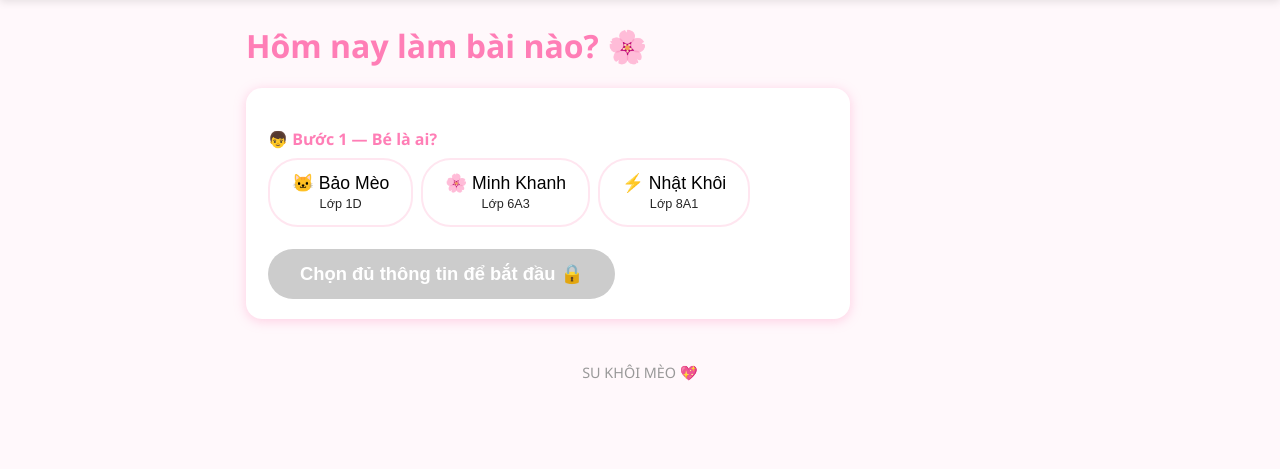
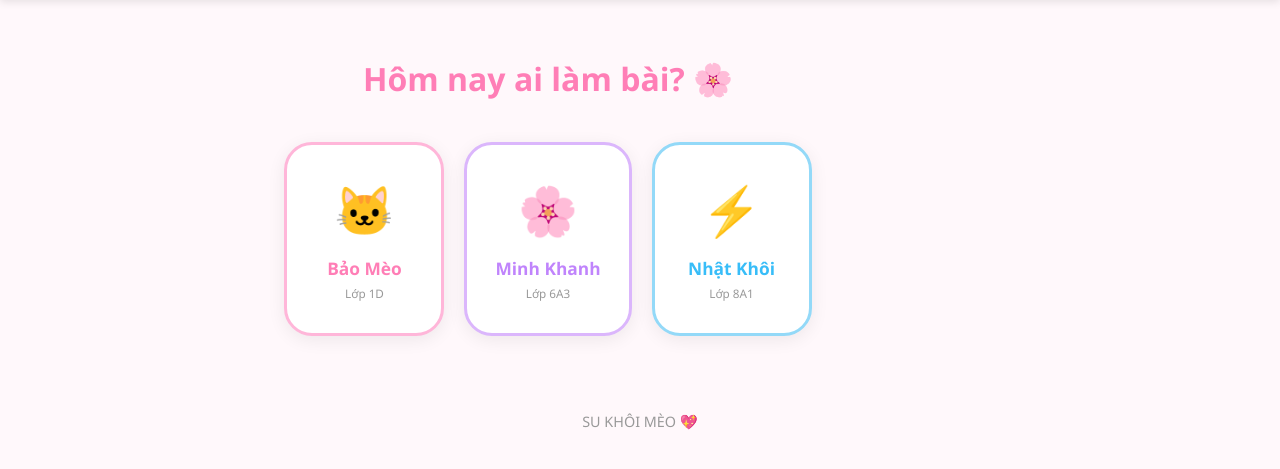
Before and after one commit to snape1987/kiem-tra-online, a Flask app: page / in a window 1280 px wide. Shown: the part 51-520 px from the top of the page. Run offline with Flask 3, Linux system fonts and the light colour scheme.

Commit message:
feat: redesign UI flow — student cards + lop/folder navigation
- Màn hình 1: chỉ hiện 3 card bé lớn (Bảo Mèo, Minh Khanh, Nhật Khôi)
- Màn hình 2: chọn lớp → đề → thời gian (theo cấu trúc Noi Dung Ho/)
- CONTENT_TREE + gen_exam() trong questions.py — map folder key → pool
- Tab tên đề đúng có dấu theo tên folder
- Fix: xóa dòng override MINH_KHANH_TIENG_ANH = NHAT_KHOI_TIENG_ANH
- Fix: icon trang trí random từ tất cả folder của bé (load_icons_multi)

Co-Authored-By: Claude Sonnet 4.6 <noreply@anthropic.com>

```diff
--- a/app.py
+++ b/app.py
@@ -1,5 +1,6 @@
 """Flask webapp — Kiểm Tra Online — Gia Đình SU KHÔI MÈO."""
 import os
+import random
 import sqlite3
 import time
 import json
@@ -7,7 +8,6 @@ from datetime import datetime
 from flask import Flask, render_template, request, redirect, url_for, session
 
 import questions
-from questions import STUDENT_SUBJECTS, SUBJECT_ICONS, get_subjects
 
 app = Flask(__name__)
 app.secret_key = "kiemtra-sukhoikem-2026"
@@ -102,12 +102,12 @@ def get_theme(student_key):
 
 @app.route("/")
 def index():
-    return render_template(
-        "index.html",
-        themes=STUDENT_THEMES,
-        student_subjects_json=json.dumps(STUDENT_SUBJECTS),
-        subject_icons=SUBJECT_ICONS,
-    )
+    content_tree_json = json.dumps([
+        {"key": lk, "display": ld,
+         "folders": [{"key": fk, "display": fd} for fk, fd in folders]}
+        for lk, ld, folders in questions.CONTENT_TREE
+    ])
+    return render_template("index.html", themes=STUDENT_THEMES, content_tree_json=content_tree_json)
 
 
 @app.route("/start", methods=["POST"])
@@ -115,28 +115,21 @@ def start():
     student_key = request.form.get("student_key", "bao_meo")
     theme = get_theme(student_key)
     student = theme["name"]
-    mode = request.form.get("mode", "bao_meo")
-    subject = request.form.get("subject", "Toán")
+    lop = request.form.get("lop", "lop_1")
+    folder = request.form.get("folder", "de_hk2_toan_1")
     duration = int(request.form.get("duration", 45))
     n_q = int(request.form.get("n_questions", DUR_TO_NQ.get(duration, 15)))
-    audio_file = request.form.get("audio_file", "")
 
     seed = int(time.time() * 1000) % 1_000_000
-    if mode == "olympic":
-        qs = questions.gen_olympic(n=n_q, seed=seed, student_key=student_key, subject=subject)
-    elif mode == "mixed":
-        qs = questions.gen_mixed(n=n_q, seed=seed, student_key=student_key, subject=subject)
-    else:  # hs_gioi (default)
-        qs = questions.gen_hs_gioi(n=n_q, seed=seed, student_key=student_key, subject=subject)
+    qs = questions.gen_exam(lop, folder, n=n_q, seed=seed)
 
     session["student"] = student
     session["student_key"] = student_key
-    session["mode"] = mode
-    session["subject"] = subject
+    session["lop"] = lop
+    session["folder"] = folder
     session["duration"] = duration
     session["questions"] = qs
     session["start_time"] = time.time()
-    session["audio_file"] = audio_file
     return redirect(url_for("exam"))
 
 
@@ -147,18 +140,20 @@ def exam():
         return redirect(url_for("index"))
     student_key = session.get("student_key", "bao_meo")
     theme = get_theme(student_key)
-    icons = load_icons(theme["icon_dir"])
+    icons = load_icons_multi(theme["icon_dirs"])
+    random.shuffle(icons)
+    lop = session.get("lop", "lop_1")
+    folder = session.get("folder", "de_hk2_toan_1")
     return render_template(
         "exam.html",
         questions=qs,
         duration=session.get("duration", 45),
         student=session.get("student", "Bé"),
         student_key=student_key,
-        subject=session.get("subject", "Toán"),
-        mode=session.get("mode", "bao_meo"),
+        folder_name=questions.folder_display(lop, folder),
         theme=theme,
         icons=icons,
-        audio_file=session.get("audio_file", ""),
+        audio_file="",
     )
 
 
@@ -171,7 +166,8 @@ def submit():
     student = session.get("student", "Bé")
     student_key = session.get("student_key", "bao_meo")
     theme = get_theme(student_key)
-    mode = session.get("mode", "bao_meo")
+    lop = session.get("lop", "lop_1")
+    folder = session.get("folder", "de_hk2_toan_1")
     duration = session.get("duration", 45)
     start_time = session.get("start_time", time.time())
     time_used = int(time.time() - start_time)
@@ -195,7 +191,7 @@ def submit():
     conn.execute(
         "INSERT INTO attempts (student, student_key, mode, duration, score, total, time_used, created_at)"
         " VALUES (?, ?, ?, ?, ?, ?, ?, ?)",
-        (student, student_key, mode, duration, score_10, total, time_used,
+        (student, student_key, folder, duration, score_10, total, time_used,
          datetime.now().isoformat(timespec="seconds")),
     )
     conn.commit()
@@ -206,8 +202,7 @@ def submit():
     return render_template(
         "result.html",
         student=student, student_key=student_key,
-        mode=mode, theme=theme,
-        subject=session.get("subject", "Toán"),
+        folder_name=questions.folder_display(lop, folder), theme=theme,
         score=score_10, raw_score=score, total=total,
         time_used=time_used, results=results,
         icons_json=json.dumps(all_icons),
@@ -230,6 +225,10 @@ def history():
 
 @app.template_filter("modename")
 def modename(m):
+    for lk, _, folders in questions.CONTENT_TREE:
+        for fk, fname in folders:
+            if fk == m:
+                return fname
     return {"hs_gioi": "Đề HS Giỏi", "olympic": "Đề Thi Olympic",
             "mixed": "HS Giỏi + Thi Olympic", "bao_meo": "Bảo Mèo"}.get(m, m)
 
--- a/static/style.css
+++ b/static/style.css
@@ -481,6 +481,69 @@ table.history th { background: var(--primary-soft); }
 .score-low  { background: #fff0f0; }
 .mini-icons { font-size: .8em; }
 
+/* ===== STUDENT CARDS — Màn hình 1 ===== */
+.student-screen {
+  display: flex;
+  flex-direction: column;
+  align-items: center;
+  padding: 12px 0 32px;
+}
+.student-cards {
+  display: flex;
+  gap: 20px;
+  flex-wrap: wrap;
+  justify-content: center;
+  margin-top: 20px;
+}
+.student-card {
+  display: flex;
+  flex-direction: column;
+  align-items: center;
+  padding: 32px 28px;
+  border-radius: 28px;
+  border: 3px solid #eee;
+  cursor: pointer;
+  background: white;
+  box-shadow: 0 4px 18px rgba(0,0,0,.07);
+  transition: all .18s;
+  min-width: 160px;
+  font-family: inherit;
+}
+.student-card:hover {
+  transform: translateY(-6px);
+  box-shadow: 0 10px 32px rgba(0,0,0,.13);
+}
+.student-card:active { transform: translateY(-2px); }
+
+.card-bao_meo    { border-color: #ffb6d9; }
+.card-bao_meo:hover    { background: #fff8fb; border-color: #ff7eb6; }
+.card-minh_khanh { border-color: #dbb6fc; }
+.card-minh_khanh:hover { background: #fdf4ff; border-color: #c084fc; }
+.card-nhat_khoi  { border-color: #93d9f8; }
+.card-nhat_khoi:hover  { background: #f0f9ff; border-color: #38bdf8; }
+
+.sc-icon   { font-size: 3.6em; margin-bottom: 14px; }
+.sc-name   { font-size: 1.3em; font-weight: 800; margin-bottom: 5px; }
+.sc-grades { font-size: .88em; color: #999; }
+
+.card-bao_meo    .sc-name { color: #ff7eb6; }
+.card-minh_khanh .sc-name { color: #c084fc; }
+.card-nhat_khoi  .sc-name { color: #38bdf8; }
+
+/* Thanh bé đã chọn (màn hình 2) */
+.student-bar {
+  display: flex; align-items: center; gap: 10px;
+  background: var(--primary-soft);
+  border: 2px solid var(--primary);
+  border-radius: 16px;
+  padding: 12px 18px;
+  font-size: 1.05em;
+  margin-bottom: 14px;
+}
+.student-bar strong { color: var(--primary); font-size: 1.1em; }
+.student-bar span   { color: #888; }
+.student-bar .btn-change { margin-left: auto; }
+
 /* ===== RESPONSIVE ===== */
 @media (max-width: 720px) {
   main { padding-right: 16px; }
--- a/templates/index.html
+++ b/templates/index.html
@@ -1,56 +1,53 @@
 {% extends "base.html" %}
 {% block content %}
-<h1>Hôm nay làm bài nào? 🌸</h1>
 
-<form method="POST" action="{{ url_for('start') }}" id="start-form" class="card">
-  <input type="hidden" name="student_key"  id="skey"    value="">
-  <input type="hidden" name="subject"      id="subj"    value="">
-  <input type="hidden" name="mode"         id="mode"    value="">
-  <input type="hidden" name="duration"     id="dur"     value="">
-  <input type="hidden" name="n_questions"  id="nq"      value="">
-  <input type="hidden" name="audio_file"   id="aud"     value="">
-
-  <!-- BƯỚC 1: Chọn bé -->
-  <div class="section-label">👦 Bước 1 — Bé là ai?</div>
-
-  <!-- Tabs chọn bé (ẩn sau khi chọn) -->
-  <div class="tabs name-tabs" id="name-tabs-row">
+<!-- ══ MÀN HÌNH 1: Chọn bé ══ -->
+<div id="screen-1" class="student-screen">
+  <h1>Hôm nay ai làm bài? 🌸</h1>
+  <div class="student-cards">
     {% for key, t in themes.items() %}
-    <button type="button" class="tab name-tab student-{{ key }}"
+    <button type="button" class="student-card card-{{ key }}"
             data-key="{{ key }}" data-name="{{ t.name }}"
             data-icon="{{ t.icon }}" data-grades="{{ t.grades }}">
-      {{ t.icon }} {{ t.name }}<br><small>{{ t.grades }}</small>
+      <span class="sc-icon">{{ t.icon }}</span>
+      <span class="sc-name">{{ t.name }}</span>
+      <span class="sc-grades">{{ t.grades }}</span>
     </button>
     {% endfor %}
   </div>
-
-  <!-- Hiển thị bé đã chọn (ẩn ban đầu) -->
-  <div id="selected-student" class="selected-student hidden">
-    <span id="sel-icon"></span>
-    <strong id="sel-name"></strong>
-    <small id="sel-grades"></small>
-    <button type="button" class="btn-change" onclick="resetStudent()">Đổi bé ✏️</button>
 </div>
 
-  <!-- BƯỚC 2: Chọn môn -->
-  <div id="subj-row" class="hidden">
-    <div class="section-label">📚 Bước 2 — Chọn môn</div>
-    <div class="tabs subj-tabs" id="subj-tabs-inner">
-      <!-- Tạo động bằng JS -->
-    </div>
+<!-- ══ MÀN HÌNH 2: Chọn nội dung ══ -->
+<div id="screen-2" class="hidden">
+
+  <!-- Thanh bé đã chọn -->
+  <div class="student-bar" id="student-bar">
+    <span id="sb-icon"></span>
+    <strong id="sb-name"></strong>
+    <span id="sb-grades"></span>
+    <button type="button" class="btn-change" onclick="resetStudent()">✏️ Đổi bé</button>
   </div>
 
-  <!-- BƯỚC 3: Chọn đề -->
-  <div id="mode-row" class="hidden">
-    <div class="section-label">📝 Bước 3 — Chọn đề</div>
-    <div class="tabs mode-tabs" id="mode-tabs-inner">
-      <!-- Tạo động bằng JS -->
-    </div>
+  <form method="POST" action="{{ url_for('start') }}" id="start-form" class="card">
+    <input type="hidden" name="student_key" id="skey"   value="">
+    <input type="hidden" name="lop"         id="lopIn"  value="">
+    <input type="hidden" name="folder"      id="folderIn" value="">
+    <input type="hidden" name="duration"    id="durIn"  value="">
+    <input type="hidden" name="n_questions" id="nqIn"   value="">
+
+    <!-- Bước 1: Chọn lớp -->
+    <div class="section-label">📚 Chọn lớp</div>
+    <div class="tabs" id="lop-tabs"></div>
+
+    <!-- Bước 2: Chọn đề -->
+    <div id="folder-row" class="hidden">
+      <div class="section-label">📝 Chọn đề</div>
+      <div class="tabs" id="folder-tabs"></div>
     </div>
 
-  <!-- BƯỚC 4: Chọn thời gian -->
+    <!-- Bước 3: Thời gian -->
     <div id="dur-row" class="hidden">
-    <div class="section-label">⏰ Bước 4 — Thời gian & Số câu</div>
+      <div class="section-label">⏰ Thời gian làm bài</div>
       <div class="tabs dur-tabs">
         <button type="button" class="tab dur-tab" data-dur="45" data-nq="15">45 phút<br><small>15 câu</small></button>
         <button type="button" class="tab dur-tab" data-dur="60" data-nq="20">60 phút<br><small>20 câu</small></button>
@@ -58,181 +55,119 @@
       </div>
     </div>
 
-  <!-- Mô tả mode -->
-  <p class="mode-desc hidden" id="desc-bao_meo">🐱 Câu hỏi từ tài liệu Bảo Mèo lớp 1D — random mỗi lần!</p>
-  <p class="mode-desc hidden" id="desc-hs_gioi">🌟 Đề Học Sinh Giỏi — cộng/trừ 100, so sánh, đo lường, xem giờ...</p>
-  <p class="mode-desc hidden" id="desc-mixed">🏅 Kết hợp HS Giỏi + Olympic — luyện toàn diện!</p>
-  <p class="mode-desc hidden" id="desc-olympic">🏆 Đề Thi Olympic — thử thách cao!</p>
-
-  <!-- Nút bắt đầu -->
     <button type="submit" class="btn-big" id="btn-start" disabled>
       Chọn đủ thông tin để bắt đầu 🔒
     </button>
   </form>
+</div>
 
 <script>
-// Dữ liệu từ server
-const STUDENT_SUBJECTS = {{ student_subjects_json|safe }};
-const SUBJECT_ICONS    = {{ subject_icons|tojson }};
+const CONTENT_TREE = {{ content_tree_json|safe }};
+const THEME_CLASS  = { bao_meo: 'theme-pink', minh_khanh: 'theme-purple', nhat_khoi: 'theme-blue' };
 
-const skeyIn      = document.getElementById('skey');
-const subjIn      = document.getElementById('subj');
-const modeIn      = document.getElementById('mode');
-const durIn       = document.getElementById('dur');
-const nqIn        = document.getElementById('nq');
-const btnStart    = document.getElementById('btn-start');
-const subjRow     = document.getElementById('subj-row');
-const modeRow     = document.getElementById('mode-row');
-const durRow      = document.getElementById('dur-row');
-const nameTabsRow = document.getElementById('name-tabs-row');
-const selBox      = document.getElementById('selected-student');
-const descs       = document.querySelectorAll('.mode-desc');
-
-const MODE_TABS = {
-  bao_meo: [
-    { mode: 'hs_gioi', label: '🌟 Đề HS Giỏi' },
-    { mode: 'olympic', label: '🏆 Thi Olympic' },
-  ],
-  other: [
-    { mode: 'hs_gioi', label: '🌟 Đề HS Giỏi' },
-    { mode: 'mixed',   label: '🏅 HS Giỏi + Olympic' },
-  ],
-};
-
-const THEME_CLASS = {
-  bao_meo:    'theme-pink',
-  minh_khanh: 'theme-purple',
-  nhat_khoi:  'theme-blue',
-};
-
-function setDesc(m) {
-  descs.forEach(d => d.classList.add('hidden'));
-  const d = document.getElementById('desc-' + m);
-  if (d) d.classList.remove('hidden');
-}
+const screen1   = document.getElementById('screen-1');
+const screen2   = document.getElementById('screen-2');
+const skeyIn    = document.getElementById('skey');
+const lopIn     = document.getElementById('lopIn');
+const folderIn  = document.getElementById('folderIn');
+const durIn     = document.getElementById('durIn');
+const nqIn      = document.getElementById('nqIn');
+const btnStart  = document.getElementById('btn-start');
+const folderRow = document.getElementById('folder-row');
+const durRow    = document.getElementById('dur-row');
 
 function validate() {
-  const ok = skeyIn.value && subjIn.value && modeIn.value && durIn.value;
+  const ok = skeyIn.value && lopIn.value && folderIn.value && durIn.value;
   btnStart.disabled = !ok;
   btnStart.textContent = ok ? 'Bắt đầu làm bài 🚀' : 'Chọn đủ thông tin để bắt đầu 🔒';
 }
 
-// ── Bước 2: Build subject tabs ──────────────────────────────────────────────
-function buildSubjectTabs(key) {
-  const subjects = STUDENT_SUBJECTS[key] || ['Toán'];
-  const container = document.getElementById('subj-tabs-inner');
+function buildLopTabs() {
+  const container = document.getElementById('lop-tabs');
   container.innerHTML = '';
-  subjects.forEach(s => {
-    const icon = SUBJECT_ICONS[s] || '📚';
+  CONTENT_TREE.forEach(item => {
     const btn = document.createElement('button');
     btn.type = 'button';
-    btn.className = 'tab subj-tab';
-    btn.dataset.subj = s;
-    btn.textContent = icon + ' ' + s;
+    btn.className = 'tab lop-tab';
+    btn.dataset.lop = item.key;
+    btn.textContent = item.display;
     btn.addEventListener('click', () => {
-      container.querySelectorAll('.subj-tab').forEach(x => x.classList.remove('active'));
+      container.querySelectorAll('.lop-tab').forEach(x => x.classList.remove('active'));
       btn.classList.add('active');
-      subjIn.value = s;
-      // Reset bước 3 & 4 trước khi build lại
-      modeIn.value = '';
+      lopIn.value = item.key;
+      folderIn.value = '';
+      durIn.value = ''; nqIn.value = '';
+      document.querySelectorAll('.dur-tab, .folder-tab').forEach(x => x.classList.remove('active'));
       durRow.classList.add('hidden');
-      durIn.value = ''; nqIn.value = '';
-      document.querySelectorAll('.dur-tab').forEach(x => x.classList.remove('active'));
-      descs.forEach(d => d.classList.add('hidden'));
-      // Build bước 3
-      buildModeTabs(key);
-      modeRow.classList.remove('hidden');
+      buildFolderTabs(item.folders);
+      folderRow.classList.remove('hidden');
       validate();
     });
     container.appendChild(btn);
-    // Auto-chọn nếu chỉ có 1 môn
-    if (subjects.length === 1) btn.click();
   });
 }
 
-// ── Bước 3: Build mode tabs ──────────────────────────────────────────────────
-function buildModeTabs(key) {
-  const tabs = key === 'bao_meo' ? MODE_TABS.bao_meo : MODE_TABS.other;
-  const container = document.getElementById('mode-tabs-inner');
+function buildFolderTabs(folders) {
+  const container = document.getElementById('folder-tabs');
   container.innerHTML = '';
-  tabs.forEach(t => {
+  folders.forEach(f => {
     const btn = document.createElement('button');
     btn.type = 'button';
-    btn.className = 'tab mode-tab';
-    btn.dataset.mode = t.mode;
-    btn.textContent = t.label;
+    btn.className = 'tab folder-tab';
+    btn.dataset.folder = f.key;
+    btn.textContent = f.display;
     btn.addEventListener('click', () => {
-      container.querySelectorAll('.mode-tab').forEach(x => x.classList.remove('active'));
+      container.querySelectorAll('.folder-tab').forEach(x => x.classList.remove('active'));
       btn.classList.add('active');
-      modeIn.value = t.mode;
-      setDesc(t.mode);
-      // Hiện bước 4
+      folderIn.value = f.key;
+      durIn.value = ''; nqIn.value = '';
+      document.querySelectorAll('.dur-tab').forEach(x => x.classList.remove('active'));
       durRow.classList.remove('hidden');
       validate();
     });
     container.appendChild(btn);
+    if (folders.length === 1) btn.click();
   });
-  // Auto-chọn nếu chỉ có 1 đề
-  if (tabs.length === 1) container.querySelector('.mode-tab').click();
 }
 
-// ── Chọn bé ──────────────────────────────────────────────────────────────────
-function selectStudent(key, name, icon, grades) {
+// Chọn bé
+document.querySelectorAll('.student-card').forEach(card => {
+  card.addEventListener('click', () => {
+    const key = card.dataset.key;
     skeyIn.value = key;
-  subjIn.value = '';
-  modeIn.value = '';
-  durIn.value  = '';
-  nqIn.value   = '';
+    lopIn.value = ''; folderIn.value = '';
+    durIn.value = ''; nqIn.value = '';
 
-  // Thu gọn bước 1
-  nameTabsRow.classList.add('hidden');
-  document.getElementById('sel-icon').textContent   = icon + ' ';
-  document.getElementById('sel-name').textContent   = name;
-  document.getElementById('sel-grades').textContent = ' — ' + grades;
-  selBox.classList.remove('hidden');
+    document.getElementById('sb-icon').textContent   = card.dataset.icon + ' ';
+    document.getElementById('sb-name').textContent   = card.dataset.name;
+    document.getElementById('sb-grades').textContent = ' — ' + card.dataset.grades;
 
-  // Theme
     Object.values(THEME_CLASS).forEach(c => document.body.classList.remove(c));
     document.body.classList.add(THEME_CLASS[key] || 'theme-pink');
-  document.querySelector('.card').className = 'card student-bg-' + key;
+    document.getElementById('start-form').className = 'card student-bg-' + key;
 
-  // Reset bước 3,4 trước — rồi mới build bước 2 (có thể auto-show bước 3)
-  modeRow.classList.add('hidden');
+    folderRow.classList.add('hidden');
     durRow.classList.add('hidden');
-  descs.forEach(d => d.classList.add('hidden'));
-  buildSubjectTabs(key);
-  subjRow.classList.remove('hidden');
+    document.querySelectorAll('.lop-tab, .folder-tab, .dur-tab').forEach(x => x.classList.remove('active'));
 
+    buildLopTabs();
+    screen1.classList.add('hidden');
+    screen2.classList.remove('hidden');
+    validate();
+  });
+});
+
+// Đổi bé
+function resetStudent() {
+  skeyIn.value = ''; lopIn.value = ''; folderIn.value = '';
+  durIn.value = ''; nqIn.value = '';
+  Object.values(THEME_CLASS).forEach(c => document.body.classList.remove(c));
+  screen2.classList.add('hidden');
+  screen1.classList.remove('hidden');
   validate();
 }
 
-function resetStudent() {
-  skeyIn.value = ''; subjIn.value = '';
-  modeIn.value = ''; durIn.value  = ''; nqIn.value = '';
-
-  selBox.classList.add('hidden');
-  nameTabsRow.classList.remove('hidden');
-  document.querySelectorAll('.name-tab').forEach(x => x.classList.remove('active'));
-
-  subjRow.classList.add('hidden');
-  modeRow.classList.add('hidden');
-  durRow.classList.add('hidden');
-  descs.forEach(d => d.classList.add('hidden'));
-
-  Object.values(THEME_CLASS).forEach(c => document.body.classList.remove(c));
-  document.querySelector('.card').className = 'card';
-  validate();
-}
-
-// ── Event listeners ───────────────────────────────────────────────────────────
-document.querySelectorAll('.name-tab').forEach(t => {
-  t.addEventListener('click', () => {
-    document.querySelectorAll('.name-tab').forEach(x => x.classList.remove('active'));
-    t.classList.add('active');
-    selectStudent(t.dataset.key, t.dataset.name, t.dataset.icon, t.dataset.grades);
-  });
-});
-
+// Chọn thời gian
 document.querySelectorAll('.dur-tab').forEach(t => {
   t.addEventListener('click', () => {
     document.querySelectorAll('.dur-tab').forEach(x => x.classList.remove('active'));
@@ -243,5 +178,6 @@ document.querySelectorAll('.dur-tab').forEach(t => {
   });
 });
 
+validate();
 </script>
 {% endblock %}
```
Also changed, not shown: questions.py (+71 -1 lines), templates/exam.html (+4 -4 lines). Lines whose indentation alone changed are shown as unchanged.
